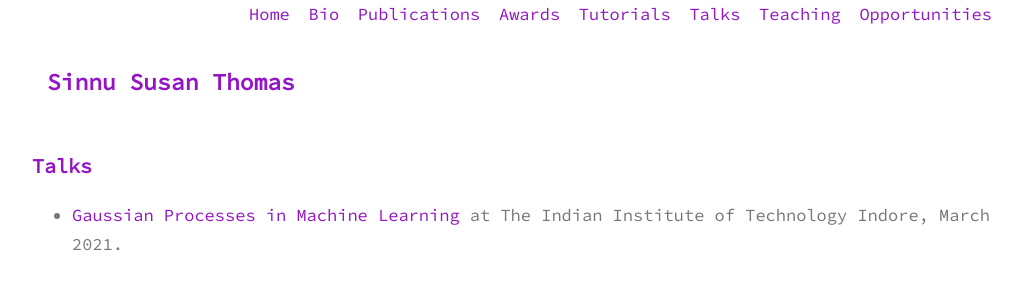
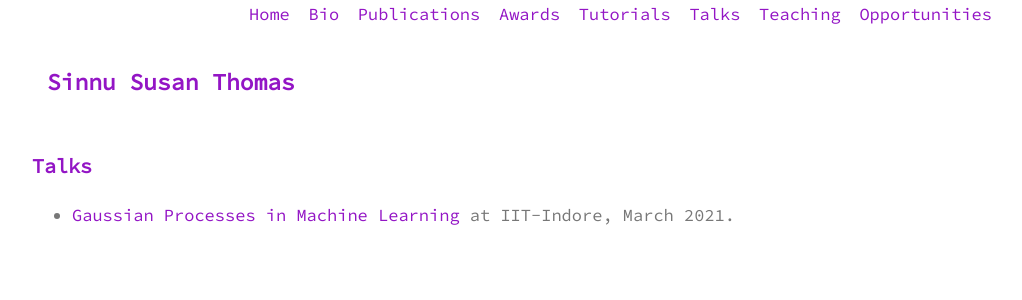
Before and after one commit to sinnuthomas/sinnuthomas.github.io, a Jekyll site: the page built from talks.md, in a window 1280 px wide. Shown: the top 300 px of the page, without its empty margins (128-1150 px from the left). Built offline with Jekyll 4.4.1, drawn with Linux system fonts in a browser that asks for light colours.

Commit message:
Update talks.md

```diff
--- a/talks.md
+++ b/talks.md
@@ -3,4 +3,4 @@ layout: page
 title: Talks
 permalink: /talks/
 ---
-  * [Gaussian Processes in Machine Learning](https://www.google.com/url?sa=t&rct=j&q=&esrc=s&source=web&cd=&cad=rja&uact=8&ved=2ahUKEwjmkY2M247vAhVDXSsKHSDkDeAQFjABegQIAhAD&url=https%3A%2F%2Fwww.iiti.ac.in%2Fpublic%2Fstorage%2Fevents%2Ffeb2021%2FQIP-MATHOPT21_26feb.pdf&usg=AOvVaw2CHa2BUIrKYPeesjk5wUk4) at The Indian Institute of Technology Indore, March 2021.
+  * [Gaussian Processes in Machine Learning](https://www.google.com/url?sa=t&rct=j&q=&esrc=s&source=web&cd=&cad=rja&uact=8&ved=2ahUKEwjmkY2M247vAhVDXSsKHSDkDeAQFjABegQIAhAD&url=https%3A%2F%2Fwww.iiti.ac.in%2Fpublic%2Fstorage%2Fevents%2Ffeb2021%2FQIP-MATHOPT21_26feb.pdf&usg=AOvVaw2CHa2BUIrKYPeesjk5wUk4) at IIT-Indore, March 2021.
```
